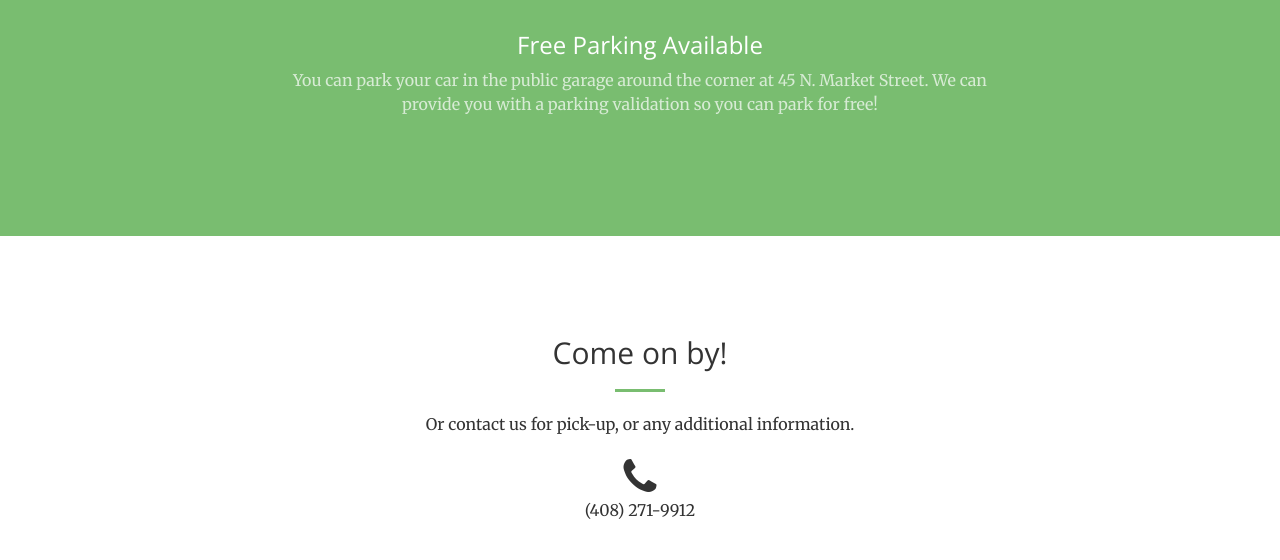
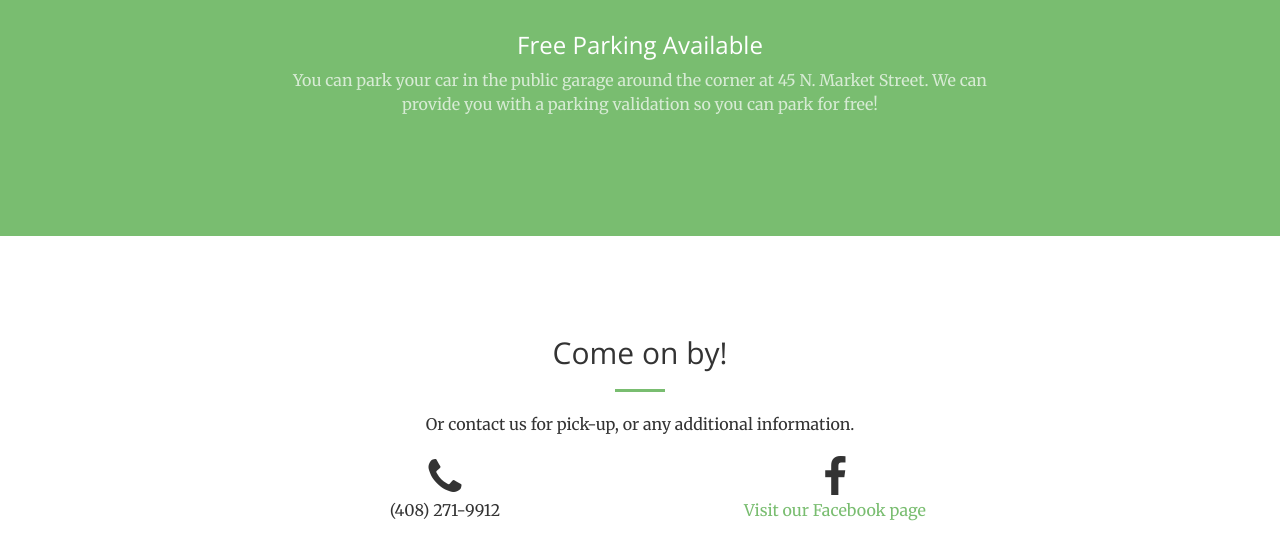
Before and after one commit to kprakobkit/jadeleaf, a website: page app/index.html in a window 1280 px wide. Shown: the part 2738-3298 px from the top of the page. Drawn offline with nearby package versions, Linux system fonts and the light colour scheme.

Commit message:
Add link to facebook page.
Signed-off-by: kprakobkit <kprakobkit@gmail.com>

```diff
--- a/app/index.html
+++ b/app/index.html
@@ -198,14 +198,14 @@
             <hr class="primary">
             <p>Or contact us for pick-up, or any additional information.</p>
           </div>
-          <div class="col-lg-8 col-lg-offset-2 text-center">
+          <div class="col-lg-4 col-lg-offset-2 text-center">
             <i class="fa fa-phone fa-3x wow bounceIn"></i>
             <p>(408) 271-9912</p>
           </div>
-          <!-- <div class="col-lg-4 text-center"> -->
-          <!--   <i class="fa fa-envelope-o fa-3x wow bounceIn" data-wow-delay=".1s"></i> -->
-          <!--   <p><a href="mailto:your-email@your-domain.com">feedback@startbootstrap.com</a></p> -->
-          <!-- </div> -->
+          <div class="col-lg-4 text-center">
+            <i class="fa fa-facebook fa-3x wow bounceIn" data-wow-delay=".1s"></i>
+            <p><a href="https://www.facebook.com/pages/Jade-Leaf-Phoenix-Art-Center/1595016210767795?pnref=story" target="_blank">Visit our Facebook page</a></p>
+          </div>
         </div>
       </div>
     </section>
```
